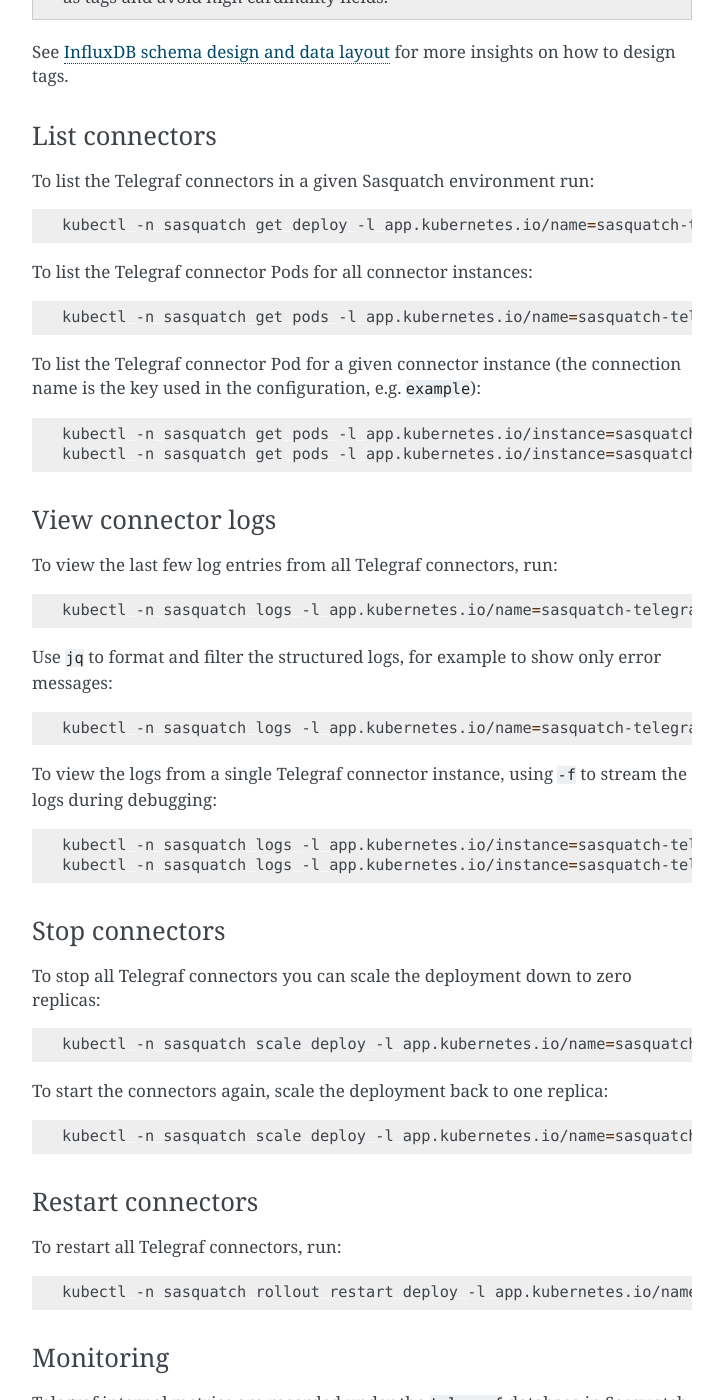
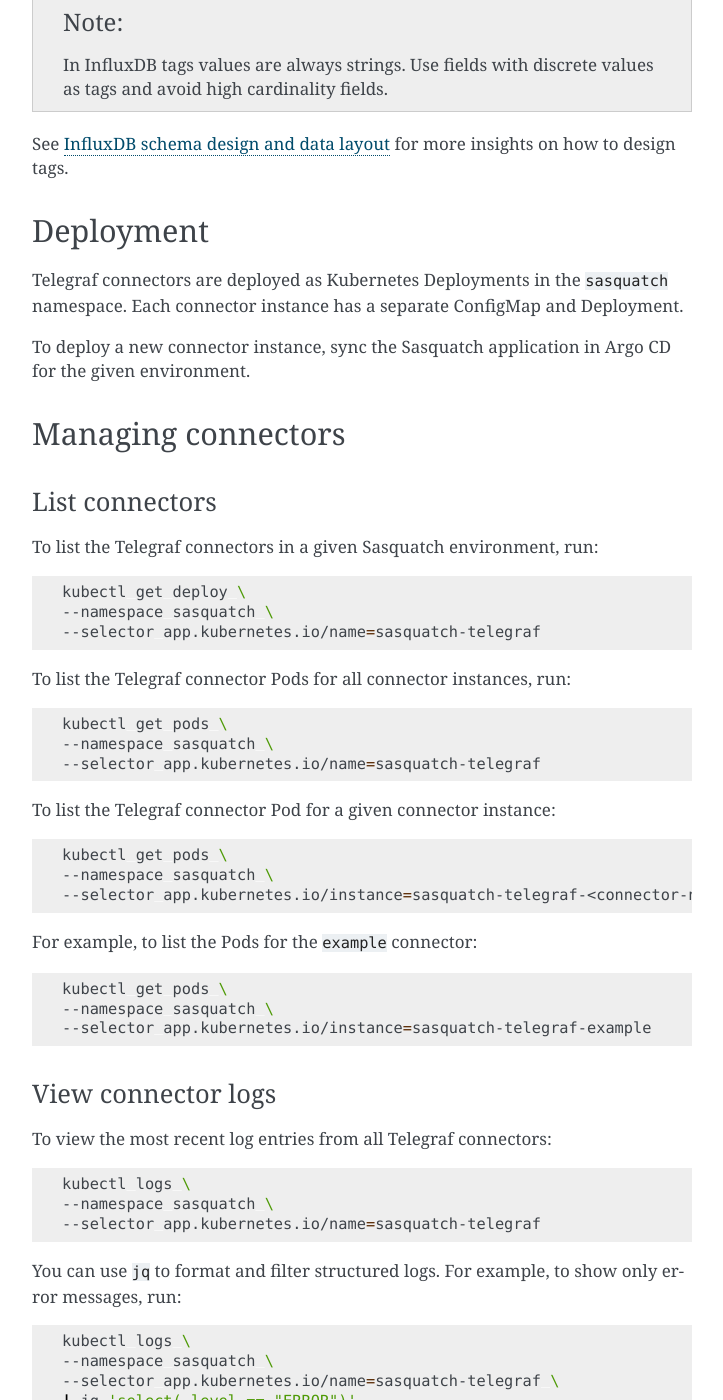
Before and after one commit to lsst-sqre/sasquatch, a Sphinx documentation site: the page built from docs/developer-guide/connectors.rst, in a window 1280 px wide and 1400 px high, scrolled down 1984 px. Shown: the whole window, without its empty margins (388-1111 px from the left). Built offline with Sphinx 7.4.7, drawn with Linux system fonts in a browser that asks for light colours; some of the changed text lies outside the part shown.

Commit message:
Update Telegraf connectors guide

```diff
--- a/docs/developer-guide/connectors.rst
+++ b/docs/developer-guide/connectors.rst
@@ -1,22 +1,24 @@
 .. _connectors:
 
-############################
-Managing Telegraf connectors
-############################
+###################
+Telegraf connectors
+###################
 
-Sasquatch uses Telegraf to consume data from Kafka and to write to InfluxDB.
-Telegraf is configured in the Sasquatch `telegraf`_ subchart and uses the `Kafka consumer`_ plugin with the Avro parser and the `InfluxDB v1`_ output plugin.
+Sasquatch uses Telegraf to consume data from Kafka and write it to InfluxDB.
+This guide describes how to configure and deploy Telegraf connectors, manage their lifecycle (list, debug, stop, restart) and monitor their status.
 
 Configuration
 =============
 
-The Telegraf configuration is specified in each Sasquatch environment in ``sasquatch/values-<environment>.yaml``.
+Telegraf is deployed by the `telegraf`_ subchart and uses the `Kafka consumer`_ plugin with the Avro parser and the `InfluxDB v1`_ output plugin.
+
+The configuration is specified in each Sasquatch environment in ``sasquatch/values-<environment>.yaml``.
 
 In this section we cover the configuration options used in the ``example`` connector.
 For the complete set of configuration options see the `telegraf`_ subchart documentation.
 
 The ``example`` connector writes data for the ``skyFluxMetric`` metric (see :ref:`avro`) to InfluxDB.
-Here is the configuration for the ``example`` connector:
+Here is the ``example`` connector configuration:
 
 .. code:: yaml
 
@@ -34,14 +36,14 @@
         tags: |
           [ "band", "instrument" ]
 
-Kafka topics and InfluxDB database
-----------------------------------
+Specifying the Kafka topics and the InfluxDB database
+-----------------------------------------------------
 
-The ``skyFluxMetric`` metric is published to the ``lsst.example.skyFluxMetric`` Kafka topic, where the prefix ``lsst.example`` corresponds to the namespace.
+The ``skyFluxMetric`` metric is published to the ``lsst.example.skyFluxMetric`` Kafka topic.
 
-``topicRegexps`` accepts a list of regular expressions to select the Kafka topics for this connector.
-The ``database`` specify the name of the database in InfluxDB v1 to record the data to.
-In this example, we select all Kafka topics from the ``lsst.example`` namespace and record the data in the ``lsst.example`` database in InfluxDB.
+``topicRegexps`` accepts a list of regular expressions to select the Kafka topics for the connector, and ``database`` specifies the name of the database in InfluxDB.
+
+In this example, we select all Kafka topics from the ``lsst.example`` namespace and write the data into the ``lsst.example`` database in InfluxDB.
 
 .. note::
 
@@ -84,50 +86,93 @@
 
 See `InfluxDB schema design and data layout`_ for more insights on how to design tags.
 
+Deployment
+==========
+
+Telegraf connectors are deployed as Kubernetes Deployments in the ``sasquatch`` namespace.
+Each connector instance has a separate ConfigMap and Deployment.
+
+To deploy a new connector instance, sync the Sasquatch application in Argo CD for the given environment.
+
+Managing connectors
+===================
+
 List connectors
 ---------------
 
-To list the Telegraf connectors in a given Sasquatch environment run:
+To list the Telegraf connectors in a given Sasquatch environment, run:
 
 .. code:: bash
 
-  kubectl -n sasquatch get deploy -l app.kubernetes.io/name=sasquatch-telegraf
+  kubectl get deploy \
+  --namespace sasquatch \
+  --selector app.kubernetes.io/name=sasquatch-telegraf
 
-To list the Telegraf connector Pods for all connector instances:
+To list the Telegraf connector Pods for all connector instances, run:
 
 .. code:: bash
 
-  kubectl -n sasquatch get pods -l app.kubernetes.io/name=sasquatch-telegraf
+  kubectl get pods \
+  --namespace sasquatch \
+  --selector app.kubernetes.io/name=sasquatch-telegraf
 
-To list the Telegraf connector Pod for a given connector instance (the connection name is the key used in the configuration, e.g. ``example``):
+To list the Telegraf connector Pod for a given connector instance:
 
 .. code:: bash
 
-  kubectl -n sasquatch get pods -l app.kubernetes.io/instance=sasquatch-telegraf-<connector-name>
-  kubectl -n sasquatch get pods -l app.kubernetes.io/instance=sasquatch-telegraf-example
+  kubectl get pods \
+  --namespace sasquatch \
+  --selector app.kubernetes.io/instance=sasquatch-telegraf-<connector-name>
+
+For example, to list the Pods for the ``example`` connector:
+
+.. code:: bash
+
+  kubectl get pods \
+  --namespace sasquatch \
+  --selector app.kubernetes.io/instance=sasquatch-telegraf-example
+
 
 View connector logs
 -------------------
 
-To view the last few log entries from all Telegraf connectors, run:
+To view the most recent log entries from all Telegraf connectors:
 
 .. code:: bash
 
-  kubectl -n sasquatch logs -l app.kubernetes.io/name=sasquatch-telegraf
+  kubectl logs \
+  --namespace sasquatch \
+  --selector app.kubernetes.io/name=sasquatch-telegraf
 
-Use ``jq`` to format and filter the structured logs, for example to show only error messages:
+You can use ``jq`` to format and filter structured logs.
+For example, to show only error messages, run:
 
 .. code:: bash
 
-  kubectl -n sasquatch logs -l app.kubernetes.io/name=sasquatch-telegraf | jq 'select(.level == "ERROR")'
+  kubectl logs \
+  --namespace sasquatch \
+  --selector app.kubernetes.io/name=sasquatch-telegraf \
+  | jq 'select(.level == "ERROR")'
 
-To view the logs from a single Telegraf connector instance, using ``-f`` to stream the logs during debugging:
-
+To view the logs for a specific connector instance:
 
 .. code:: bash
 
-  kubectl -n sasquatch logs -l app.kubernetes.io/instance=sasquatch-telegraf-<connector-name> -f
-  kubectl -n sasquatch logs -l app.kubernetes.io/instance=sasquatch-telegraf-example -f
+  kubectl logs \
+  --namespace sasquatch \
+  --selector app.kubernetes.io/instance=sasquatch-telegraf-<connector-name> \
+  --timestamps \
+  --tail=100
+
+For example, to view the logs for the ``example`` connector:
+
+.. code:: bash
+
+  kubectl logs \
+  --namespace sasquatch \
+  --selector app.kubernetes.io/instance=sasquatch-telegraf-example \
+  --timestamps \
+  --tail=100
 
 Stop connectors
 ---------------
@@ -136,13 +181,19 @@
 
 .. code:: bash
 
-  kubectl -n sasquatch scale deploy -l app.kubernetes.io/name=sasquatch-telegraf --replicas=0
+  kubectl scale deploy \
+    --namespace sasquatch \
+    --selector app.kubernetes.io/name=sasquatch-telegraf \
+    --replicas=0
 
 To start the connectors again, scale the deployment back to one replica:
 
 .. code:: bash
 
-  kubectl -n sasquatch scale deploy -l app.kubernetes.io/name=sasquatch-telegraf --replicas=1
+  kubectl scale deploy \
+    --namespace sasquatch \
+    --selector app.kubernetes.io/name=sasquatch-telegraf \
+    --replicas=1
 
 Restart connectors
 ------------------
@@ -151,12 +202,14 @@
 
 .. code:: bash
 
-  kubectl -n sasquatch rollout restart deploy -l app.kubernetes.io/name=sasquatch-telegraf
+  kubectl rollout restart deploy \
+  --namespace sasquatch \
+  --selector app.kubernetes.io/name=sasquatch-telegraf
 
 Monitoring
-----------
+==========
 
-Telegraf internal metrics are recorded under the ``telegraf`` database in Sasquatch and provide information about memory and buffer usage, throughput as well as read and write errors for each connector instance.
+Telegraf internal metrics are recorded in the ``telegraf`` database in Sasquatch and provide information about memory and buffer usage, throughput as well as read and write errors for each connector instance.
 See the **Connectors** dashboard in Chronograf to monitor the Telegraf connectors.
 
 
```
